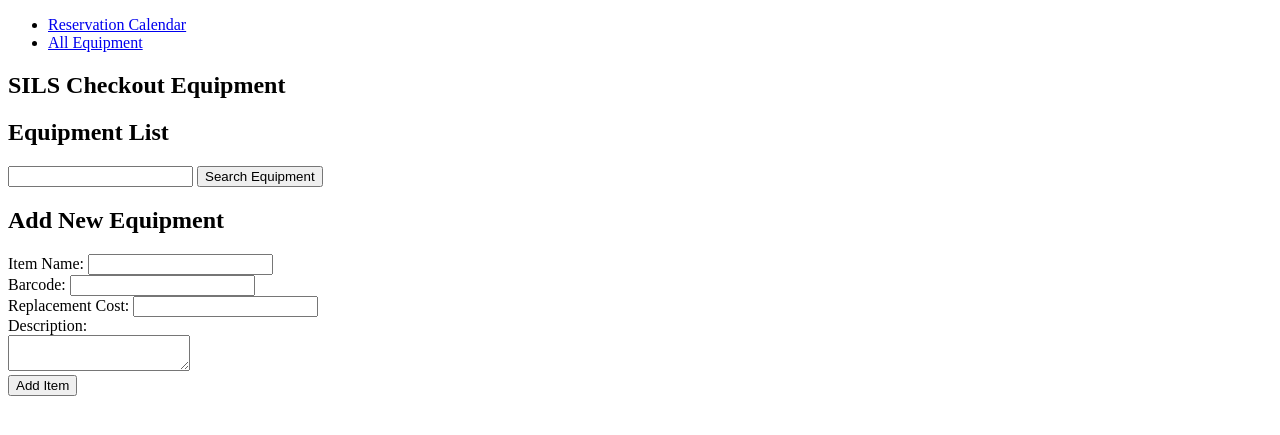
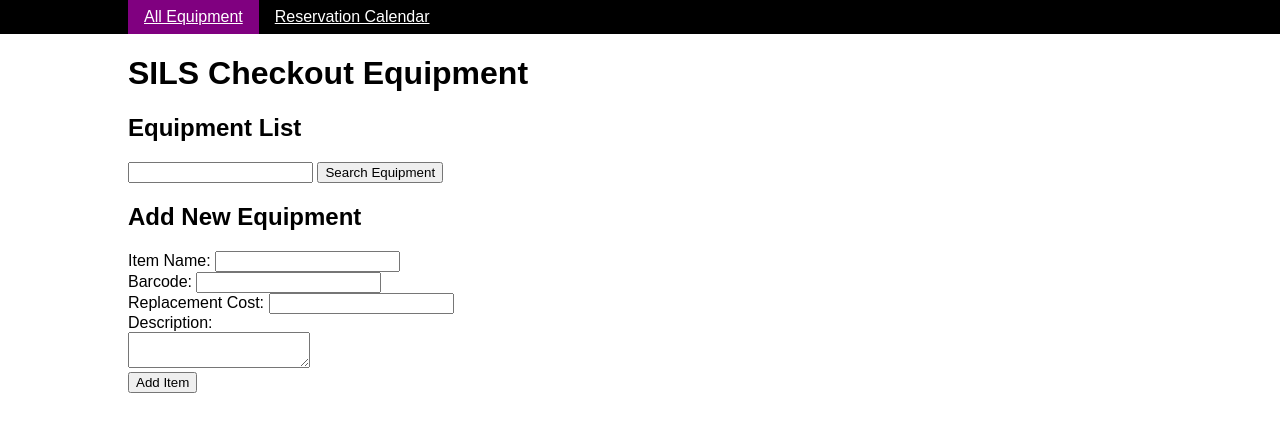
Before and after one commit to schrodingerskat/inls620-helpdesk-equipment, a Flask app: template templates/equipment-list.html in a window 1280 px wide. Shown: the top 435 px of the page. Run offline with Flask 2, Linux system fonts and the light colour scheme; the template is opened without the code that fills it, so the values that code supplies are empty; parts of the project's set-up code (start-up, migrations or seed data) failed here and were passed over.

Commit message:
add stylesheet to equipment list template

```diff
--- a/server.py
+++ b/server.py
@@ -1,4 +1,4 @@
-from flask import Flask, render_template, make_response, redirect
+from flask import Flask, render_template, make_response, redirect, send_from_directory
 from flask.ext.restful import Api, Resource, reqparse, abort
 
 import json
@@ -182,6 +182,9 @@ api.add_resource(HelpRequestAsJSON, '/request/<string:helprequest_id>.json')
 def index():
     return redirect(api.url_for(EquipmentList), code=303)
 
+@app.route('/styles/<path:path>')
+def send_style(path):
+    return send_from_directory('styles', path)
 
 # This is needed to load JSON from Javascript running in the browser.
 @app.after_request
--- /dev/null
+++ b/styles/style.css
@@ -0,0 +1,28 @@
+body, nav, nav ul {
+    margin: 0;
+    padding: 0;
+}
+body {
+    font-family: Arial, Helvetica, sans-serif;
+}
+nav {
+    background: black;
+    padding-left: 10%;
+}
+nav ul {
+    list-style: none;
+    display: flex;
+}
+nav a {
+    color: white;
+    display: block;
+    padding: 0.5em 1em;
+}
+nav a[rel~="self"] {
+    background: purple;
+}
+
+main {
+    width: 80%;
+    margin: auto;
+}
--- a/templates/equipment-list.html
+++ b/templates/equipment-list.html
@@ -2,17 +2,18 @@
 <html lang="en-US">
 <head>
     <title>Checkout Equipment</title>
+    <link rel="stylesheet" href="styles/style.css">
 </head>
 <body>
 
 <nav>
     <ul>
+        <li><a href="equipment-collection.html" rel="self">All Equipment</a></li>
         <li><a href="calendar.html" rel="related">Reservation Calendar</a></li>
-        <li><a href="equipment-collection.html" rel="self">All Equipment</a></li>
     </ul>
 </nav>
 
-<section>
+<main>
 <h1>SILS Checkout Equipment</h1>
 <!-- The equipment collection needs:
      - List of links to equipment
@@ -41,7 +42,7 @@
     <label>Description:<br><textarea name="description"></textarea></label><br>
     <input type="submit" value="Add Item">
 </form>
-</section>
+</main>
 
 </body>
 </html>
```
